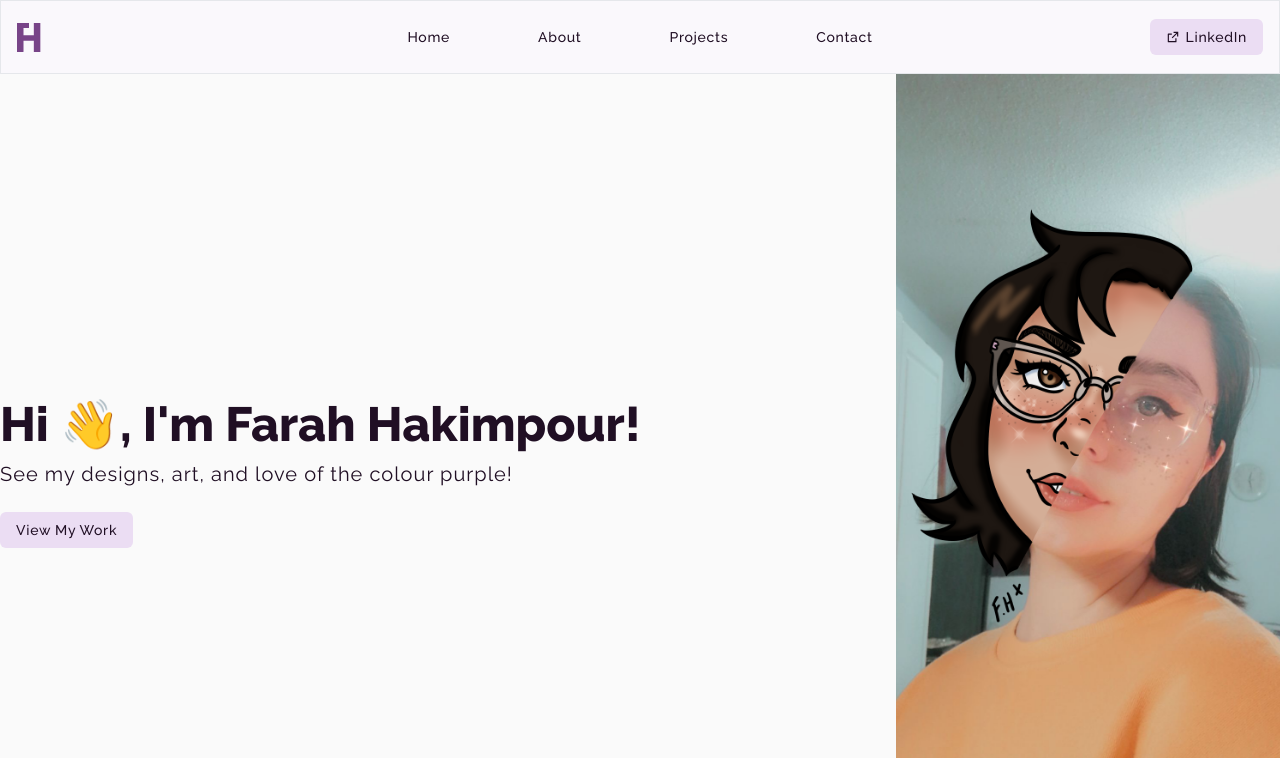
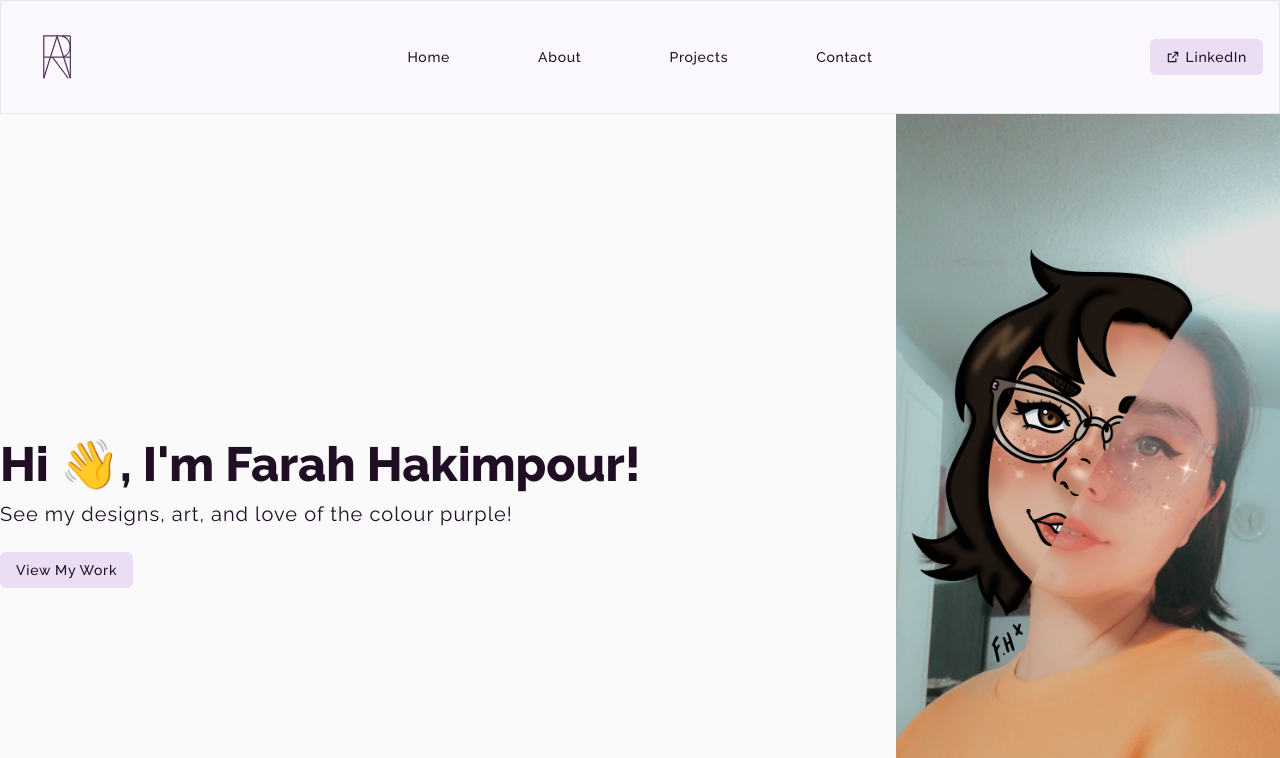
Before and after one commit to Justin-Bento/farah-hakimpour, a Next.js app: page / in a window 1280 px wide. Shown: the top 758 px of the page. Built offline with nearby package versions, Linux system fonts and the light colour scheme.

Commit message:
changed logo to farahs logo

```diff
--- a/src/components/Logo.tsx
+++ b/src/components/Logo.tsx
@@ -3,19 +3,21 @@ import React from "react";
 export default function Logo({ classNames, props }: any) {
   return (
     <svg
-      width={24}
-      height={29}
-      viewBox="0 0 24 29"
+      id="Layer_1"
       xmlns="http://www.w3.org/2000/svg"
-      className={classNames}
+      width={80}
+      height={80}
+      viewBox="0 0 792 792"
+      xmlSpace="preserve"
+      className="stroke-[12px] fill-none stroke-primary-900"
       {...props}
     >
-      <path
-        fillRule="evenodd"
-        clipRule="evenodd"
-        d="M0 12.3443V0H12.0028V5.11444H6.50503V12.3495H15.8639V12.3677H16.8291V0H23.3342V29H16.8291V17.8148H6.50503V28.0254H6.46306V29H0V28.0254V12.3443Z"
-        className={classNames}
-      />
+      <path d="M265 606.3L265 187.3 528 187.3" />
+      <path d="M265 606.3L396.5 191.15 528 606.3" />
+      <path d="M265 397.3L528 397.3" />
+      <path d="M446 187.3c47 13.23 79.97 55.71 81 104 1 46.81-28.23 89.6-72.59 106" />
+      <path d="M350.32 397.3L507.32 606.3" />
+      <path d="M528 187.3L528 606.3" />
     </svg>
   );
 }
```
